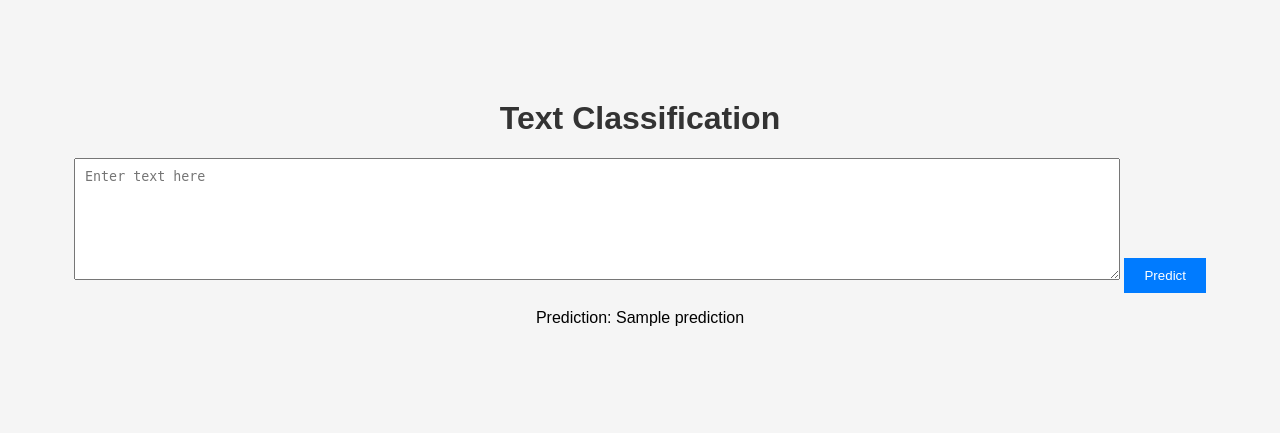
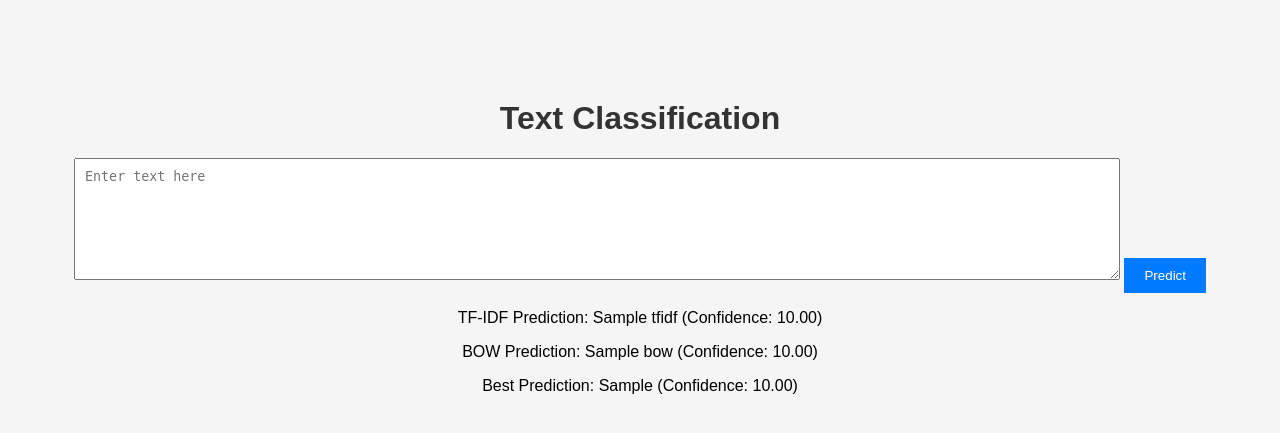
Before and after one commit to Huuwa/capstuneher--testing, a Flask app: template templates/index.html in a window 1280 px wide. Shown: the top 433 px of the page. Run offline with Flask 3, Linux system fonts and the light colour scheme; the template is opened without the code that fills it: most values are stand-ins (such as "Sample title", 1, 10 or a date in 2020); parts of the project's set-up code (start-up, migrations or seed data) failed here and were passed over.

Commit message:
2 predictions

```diff
--- a/app.py
+++ b/app.py
@@ -7,14 +7,22 @@ app = Flask(__name__)
 # Suppress inconsistent version warnings for scikit-learn
 warnings.filterwarnings("ignore", category=UserWarning, message=".*InconsistentVersionWarning.*")
 
-# Load the pre-trained vectorizer and classifier
-vectorizer = joblib.load('vectorizer.pkl')
-classifier1 = joblib.load('classifier.pkl')
+# Load the pre-trained vectorizer and classifiers
+tfidf_vectorizer = joblib.load('tfidf_vectorizer.pkl')
+bow_vectorizer = joblib.load('bow_vectorizer.pkl')
+classifier_tfidf = joblib.load('tfidf_classifier.pkl')
+classifier_bow = joblib.load('bow_classifier.pkl')
 
 # Define prediction function
-def make_prediction(text):
-    text_bow = vectorizer.transform([text])
-    prediction = classifier1.predict(text_bow)
+def make_predictions(text):
+    text_tfidf = tfidf_vectorizer.transform([text])
+    text_bow = bow_vectorizer.transform([text])
+
+    prediction_tfidf = classifier_tfidf.predict(text_tfidf)
+    prediction_bow = classifier_bow.predict(text_bow)
+
+    confidence_tfidf = classifier_tfidf.predict_proba(text_tfidf).max()
+    confidence_bow = classifier_bow.predict_proba(text_bow).max()
 
     labels = {
         0: "hate-speech",
@@ -22,16 +30,22 @@ def make_prediction(text):
         2: "neither"
     }
 
-    return labels[prediction[0]]
+    return {
+        'tfidf': (labels[prediction_tfidf[0]], confidence_tfidf),
+        'bow': (labels[prediction_bow[0]], confidence_bow)
+    }
 
 @app.route('/', methods=['GET', 'POST'])
 def index():
-    prediction = None
+    predictions = None
+    best_prediction = None
     if request.method == 'POST':
         text_input = request.form['text_input']
         if text_input:
-            prediction = make_prediction(text_input)
-    return render_template('index.html', prediction=prediction)
+            predictions = make_predictions(text_input)
+            best_prediction = max(predictions, key=lambda k: predictions[k][1])
+
+    return render_template('index.html', predictions=predictions, best_prediction=best_prediction)
 
 if __name__ == '__main__':
     from gunicorn.app.wsgiapp import WSGIApplication
--- a/requirements.txt
+++ b/requirements.txt
@@ -2,3 +2,5 @@ Flask
 joblib
 scikit-learn
 gunicorn
+keras
+tensorflow
--- a/templates/index.html
+++ b/templates/index.html
@@ -12,8 +12,10 @@
             <button type="submit" id="predict-button">Predict</button>
         </form>
         <div id="prediction-result">
-            {% if prediction %}
-                <p>Prediction: {{ prediction }}</p>
+            {% if predictions %}
+                <p>TF-IDF Prediction: {{ predictions.tfidf[0] }} (Confidence: {{ "%.2f"|format(predictions.tfidf[1]) }})</p>
+                <p>BOW Prediction: {{ predictions.bow[0] }} (Confidence: {{ "%.2f"|format(predictions.bow[1]) }})</p>
+                <p>Best Prediction: {{ best_prediction }} (Confidence: {{ "%.2f"|format(predictions[best_prediction][1]) }})</p>
             {% endif %}
         </div>
     </div>
```
Also changed, not shown: 9 other files.
